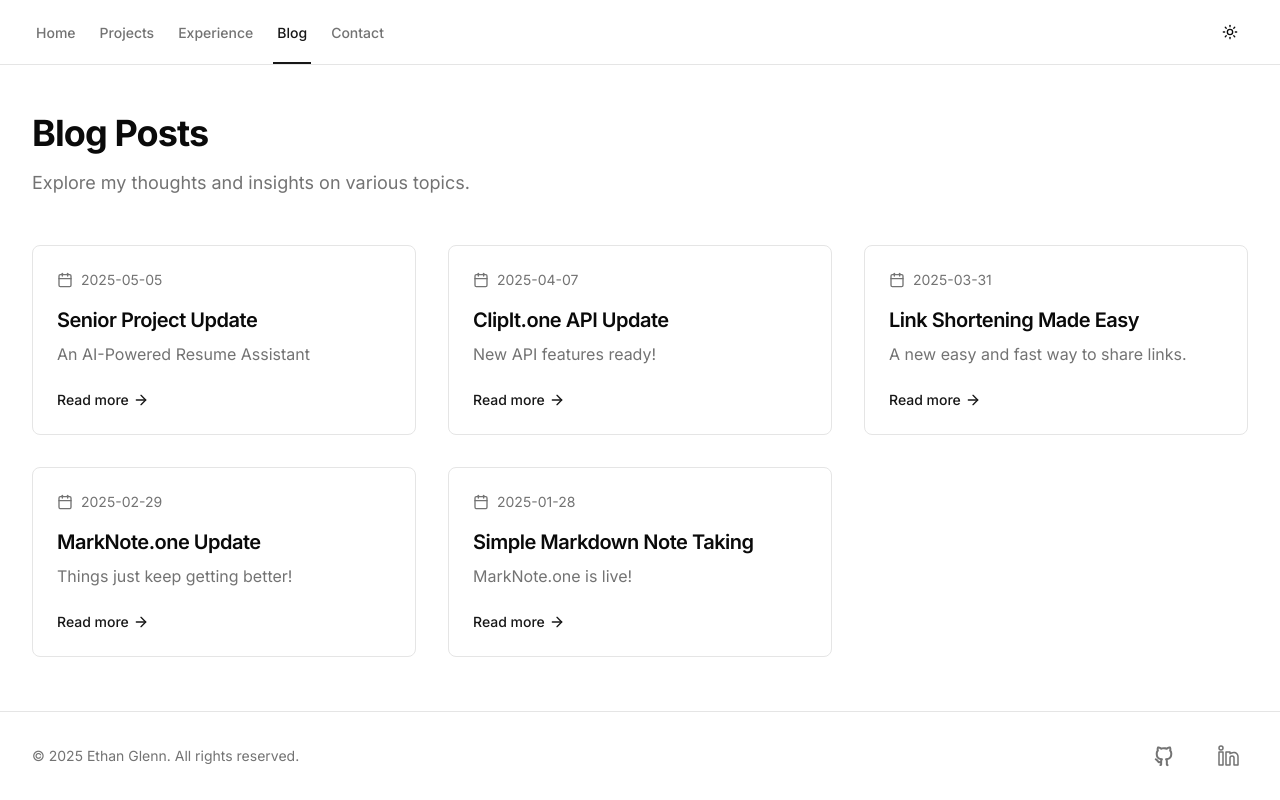
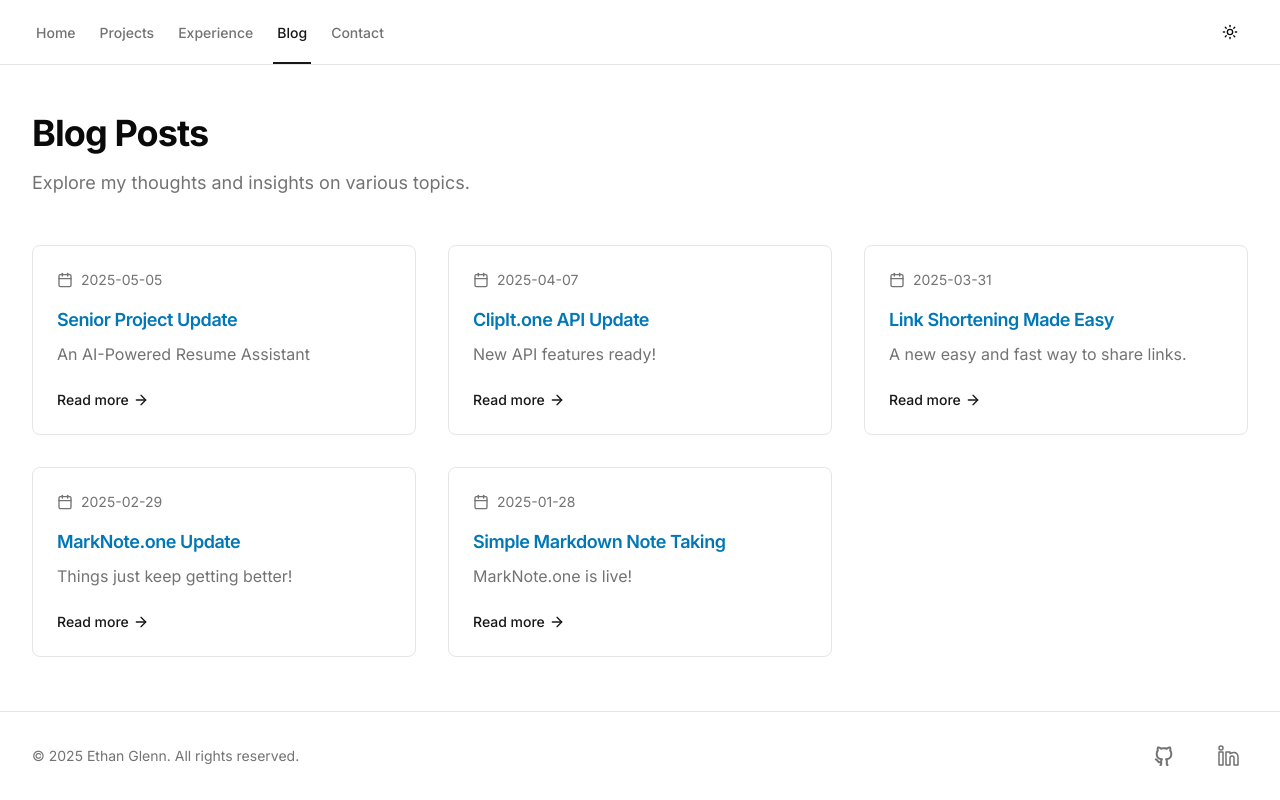
Before and after one commit to eglenn-dev/personal-site, a Next.js app: page /blog in a window 1280 px wide. Built offline with nearby package versions, Linux system fonts and the light colour scheme.

Commit message:
fix: Minor style change and update

```diff
--- a/app/blog/page.tsx
+++ b/app/blog/page.tsx
@@ -37,16 +37,14 @@ export default async function Page() {
                                         {post.date}
                                     </time>
                                 </div>
-
                                 <div className="space-y-2">
-                                    <h2 className="text-xl font-semibold tracking-tight group-hover:text-primary transition-colors">
+                                    <h2 className="text-lg text-[#0077b6] dark:text-white font-semibold tracking-tight group-hover:text-primary transition-colors">
                                         {post.title}
                                     </h2>
                                     <p className="text-muted-foreground line-clamp-2">
                                         {post.description}
                                     </p>
                                 </div>
-
                                 <div className="pt-2 flex justify-between items-center">
                                     <span className="text-sm font-medium text-primary flex items-center gap-1 group-hover:gap-2 transition-all">
                                         Read more{" "}
--- a/app/projects/page.tsx
+++ b/app/projects/page.tsx
@@ -38,7 +38,7 @@ export default function ProjectsPage() {
                                     <Badge
                                         key={tech}
                                         variant="secondary"
-                                        className="bg-[#0077b659] dark:bg-[#172190]"
+                                        className="bg-[#0077b659] hover:bg-[#0077b659] dark:bg-[#172190] hover:dark:bg-[#172190]"
                                     >
                                         <span className="flex items-center gap-1">
                                             <TagIcon />
```
